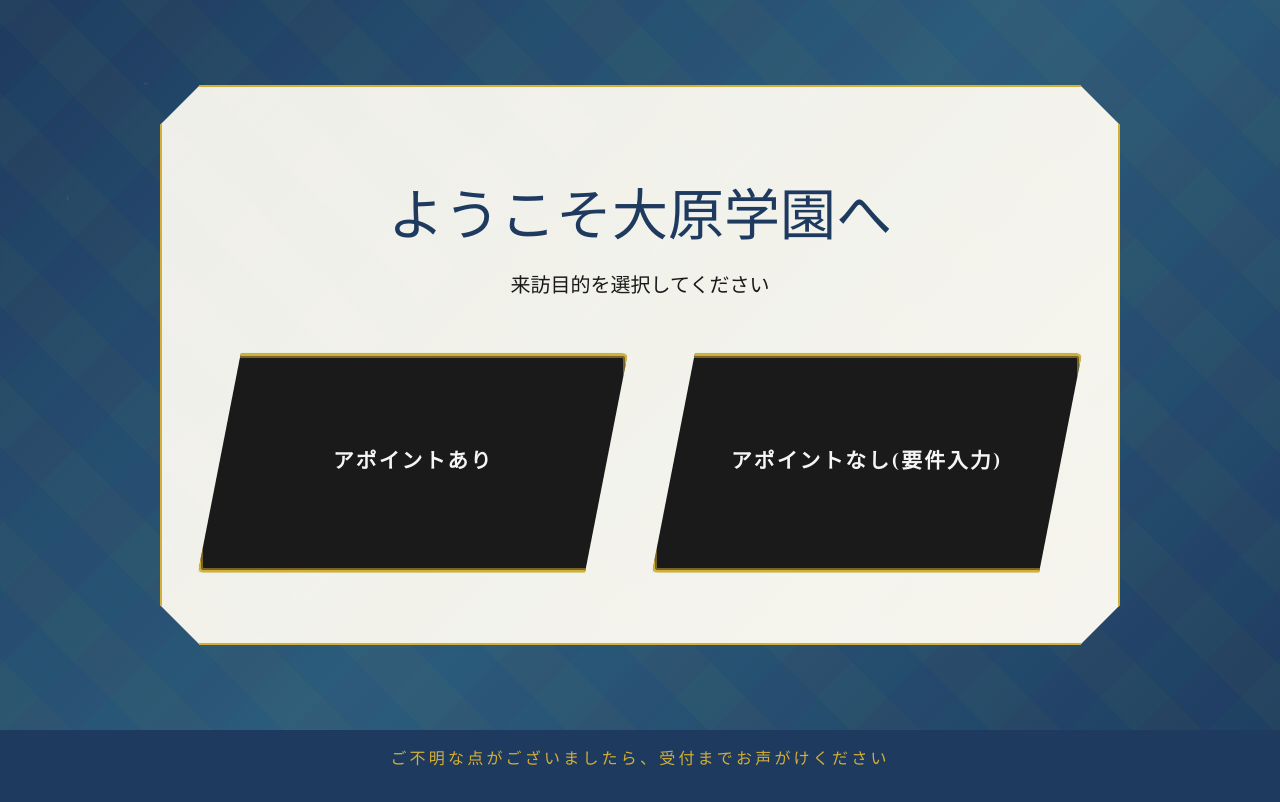
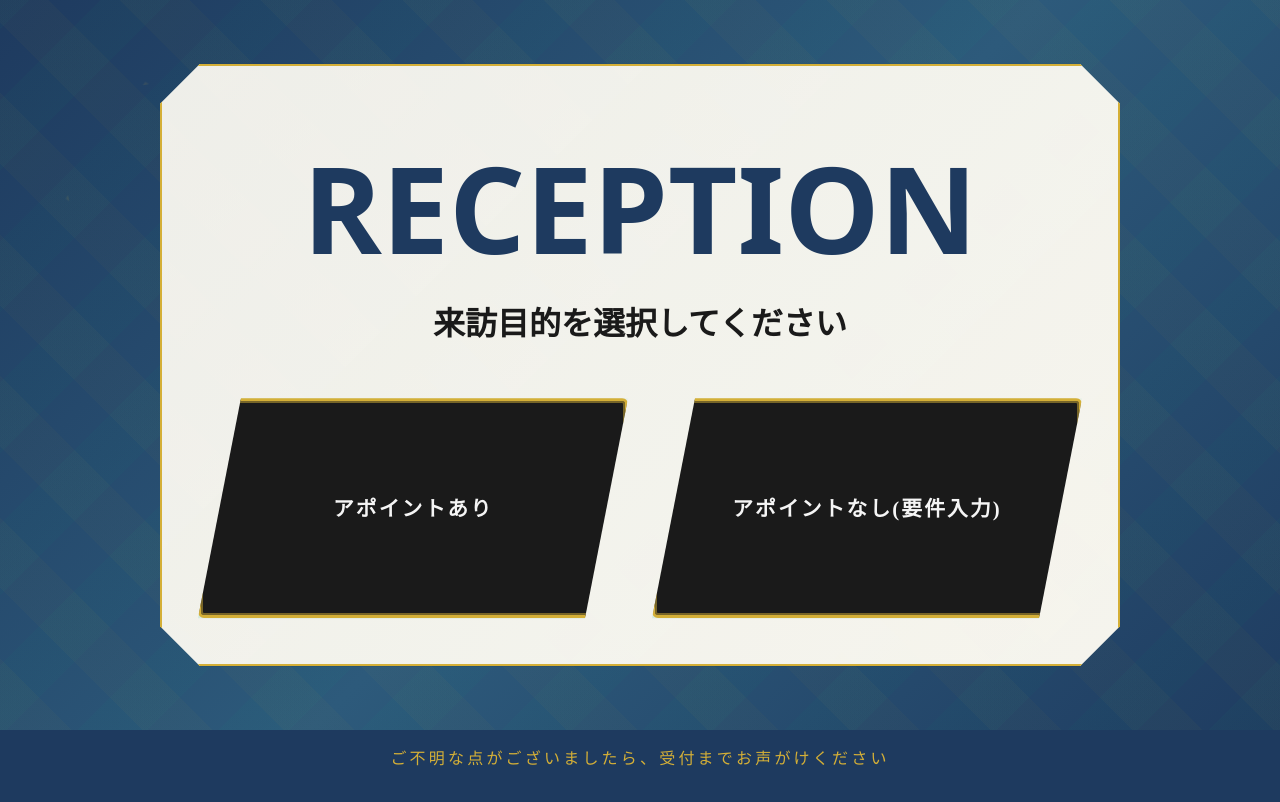
Before and after one commit to Kasai-Ohara-Tsu/apo2, a Django app: page / in a window 1280 px wide. Run offline with Django 4.2, Linux system fonts and the light colour scheme; data comes from the database, SQL or seed files in the repository; some web fonts are replaced.

Commit message:
修正29

```diff
--- a/frontend/templates/frontend/base.html
+++ b/frontend/templates/frontend/base.html
@@ -11,9 +11,9 @@
     <link rel="shortcut icon" href="/static/staff_photos/favi2.svg">
 
     <link href="https://cdn.jsdelivr.net/npm/bootstrap@5.3.0/dist/css/bootstrap.min.css" rel="stylesheet">
-    <link
+    <!-- <link
         href="https://fonts.googleapis.com/css2?family=Bellefair&family=Poiret+One&family=Cinzel:wght@400;600;900&display=swap"
-        rel="stylesheet">
+        rel="stylesheet"> -->
 
     <style>
         /*********************
@@ -37,7 +37,7 @@
         }
 
         body {
-            font-family: 'Poiret One', cursive;
+            /* font-family: 'Poiret One', cursive; */
             background: linear-gradient(135deg, #1e3a5f 0%, #2d5a7b 50%, #1e3a5f 100%);
             position: relative;
             overflow-x: hidden;
@@ -167,7 +167,7 @@
             position: relative;
             overflow: hidden;
             z-index: 10;
-            font-family: 'Poiret One', cursive;
+            /* font-family: 'Poiret One', cursive; */
             letter-spacing: 0.2em;
         }
 
@@ -610,6 +610,16 @@
             box-shadow: 0 15px 40px rgba(212, 175, 55, 0.4);
         }
 
+        .btn-appointment {
+            background-color: var(--black) !important;
+            color: var(--white) !important;
+        }
+
+        .btn-no-appointment {
+            background-color: var(--black) !important;
+            color: var(--white) !important;
+        }
+
         /* ラジオボタン */
         .purpose-radio-input {
             position: absolute;
--- a/frontend/templates/frontend/index.html
+++ b/frontend/templates/frontend/index.html
@@ -5,23 +5,11 @@
 {% block content %}
 <div class="container-wide">
     <div class="text-center mb-5">
-        <h1 class="display-4 m-4" style="color: var(--navy);">ようこそ大原学園へ</h1>
-        <h4 class="lead" style="color: var(--black);">来訪目的を選択してください</h4>
+        <h1 class="display-4 m-4" style="color: var(--navy); font-size: 7.5rem; font-weight: bold;">RECEPTION</h1>
+        <h4 class="lead" style="color: var(--black); font-size: 2rem; font-weight: bold;">来訪目的を選択してください</h4>
     </div>
 
     <div class="d-flex justify-content-center gap-4 flex-wrap button-container">
-        <style>
-            .btn-appointment {
-                background-color: var(--black) !important;
-                color: var(--white) !important;
-            }
-
-            .btn-no-appointment {
-                background-color: var(--black) !important;
-                color: var(--white) !important;
-            }
-        </style>
-
         <a href="{% url 'frontend:visitor_info' %}?visit_type=appointment"
             class="btn choice-btn tall-btn btn-appointment">アポイントあり</a>
 
```
